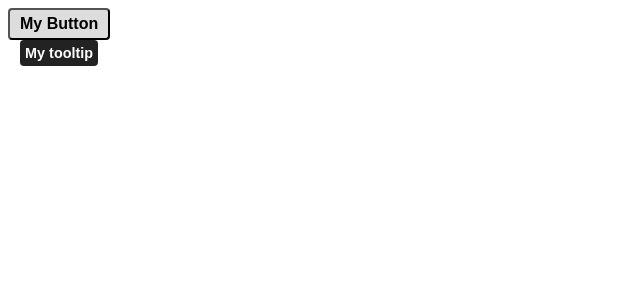
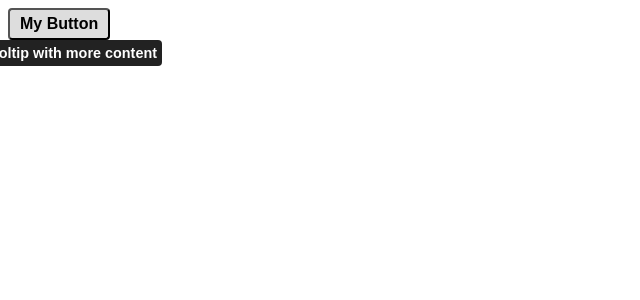
Before and after one commit to tonymushah/floating-ui-svelte-test, a Svelte app: page / in a window 1280 px wide. Shown: the top 300 px of the page, without its empty margins (0-640 px from the left). Built offline with nearby package versions, Linux system fonts and the light colour scheme; a web font is replaced by a local one.

Commit message:
Added more content on the tooltip

```diff
--- a/src/App.svelte
+++ b/src/App.svelte
@@ -22,7 +22,7 @@
     My Button
   </button>
   <div id="button-tooltip" class:tooltip role="tooltip" bind:this={tooltip}>
-    My tooltip
+    My tooltip with more content
   </div>
 </main>
 
```
